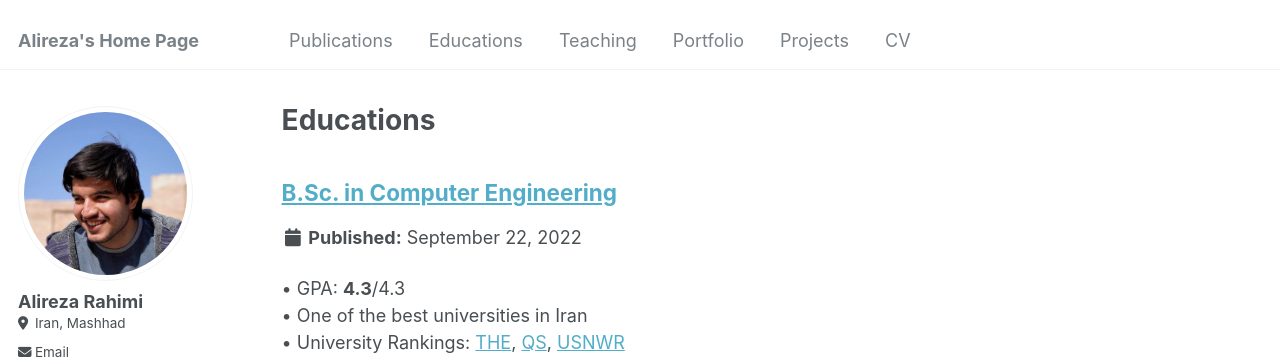
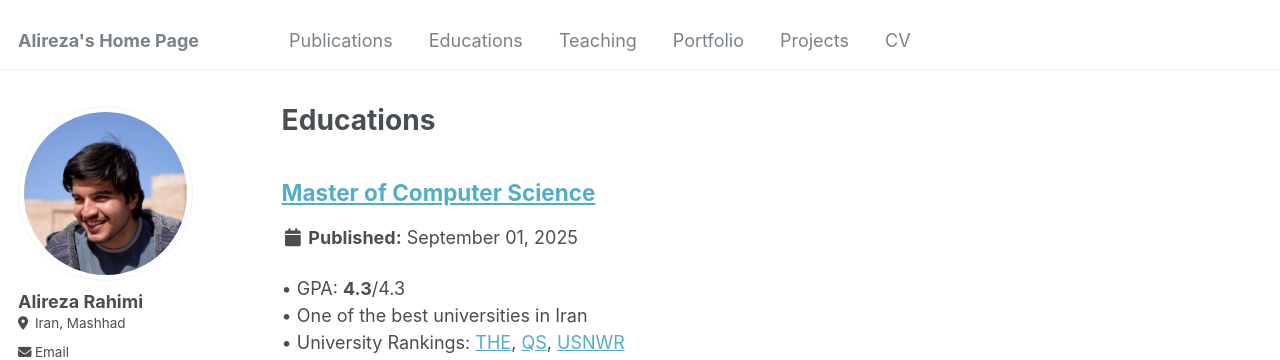
Before and after one commit to alireza9978/alireza9978.github.io, a Jekyll site: the page built from _pages/education.html, in a window 1280 px wide and 1283 px high. Shown: the top 360 px of the window. Built offline with Jekyll 4.4.1, drawn with Linux system fonts in a browser that asks for light colours; some web fonts are replaced.

Commit message:
update the education

```diff
--- a/_educations/1-master-of-science.md
+++ b/_educations/1-master-of-science.md
@@ -1,18 +1,17 @@
 ---
-title: "B.Sc. in Computer Engineering"
+title: "Master of Computer Science"
 collection: educations
-type: "Ferdowsi University of Mashhad"
-permalink: /educations/bachlor-of-science
-venue: "Mashhad"
-date: 2022-09-22
-location: "Iran"
+type: "University of New Brunswick"
+permalink: /educations/master-of-science
+venue: "Fredericton"
+date: 2025-09-01
+location: "Canada"
 ---
 
-• Last Two Year GPA: **19.32**/20 <br>
-• Total GPA(140 course units): **18.03**/20 <br>
+• GPA: **4.3**/4.3 <br>
 • One of the best universities in Iran <br>
 • University Rankings:
-[THE](https://www.timeshighereducation.com/world-university-rankings/ferdowsi-university-mashhad),
-[QS](https://www.topuniversities.com/universities/ferdowsi-university-mashhad/),
-[USNWR](https://www.usnews.com/education/best-global-universities/ferdowsi-university-mashhad-502854) <br>
-• [University site](https://www.um.ac.ir/)
+[THE](https://www.timeshighereducation.com/world-university-rankings/university-new-brunswick-unb),
+[QS](https://www.topuniversities.com/university-new-brunswick/computer-science-mcsc),
+[USNWR](https://www.usnews.com/education/best-global-universities/university-of-new-brunswick-499973) <br>
+• [University site](https://unb.ca/)
```
Also changed, not shown: _educations/10-bachlor-of-science.md (+6 -5 lines).
